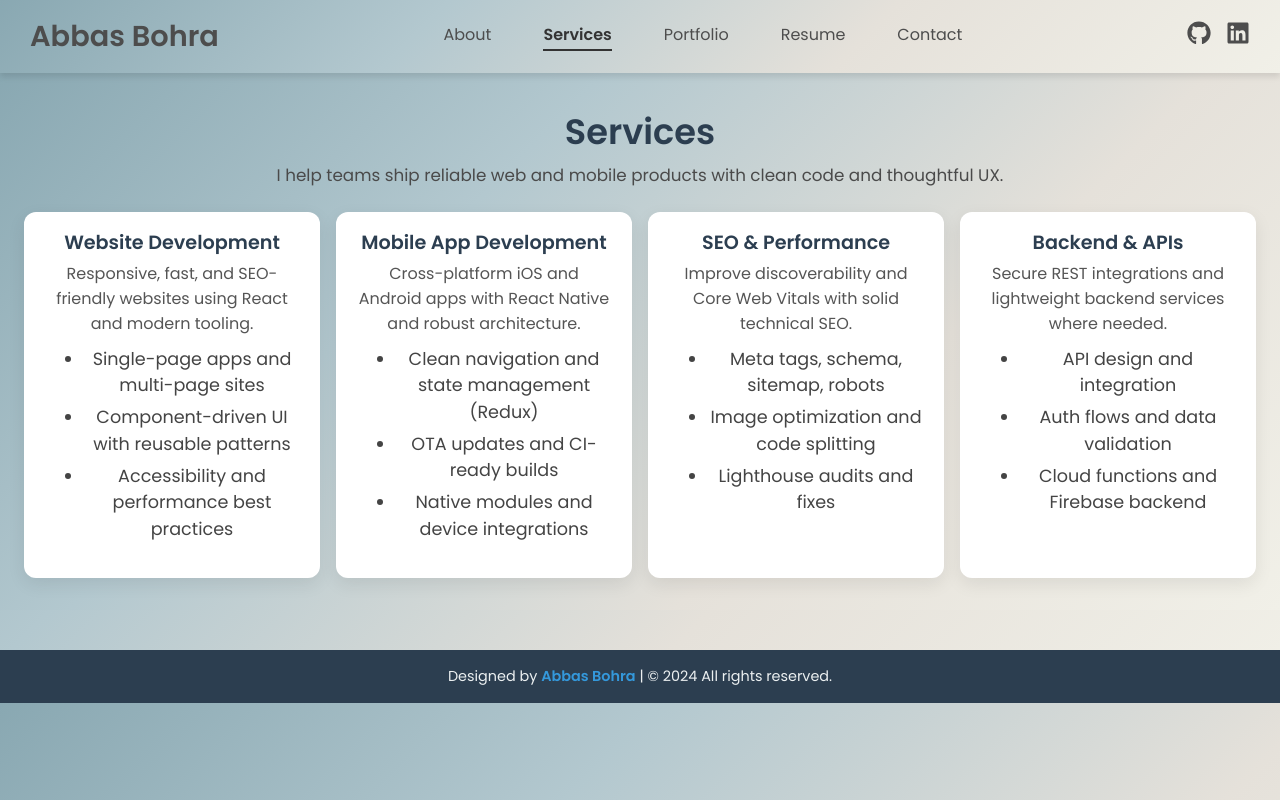
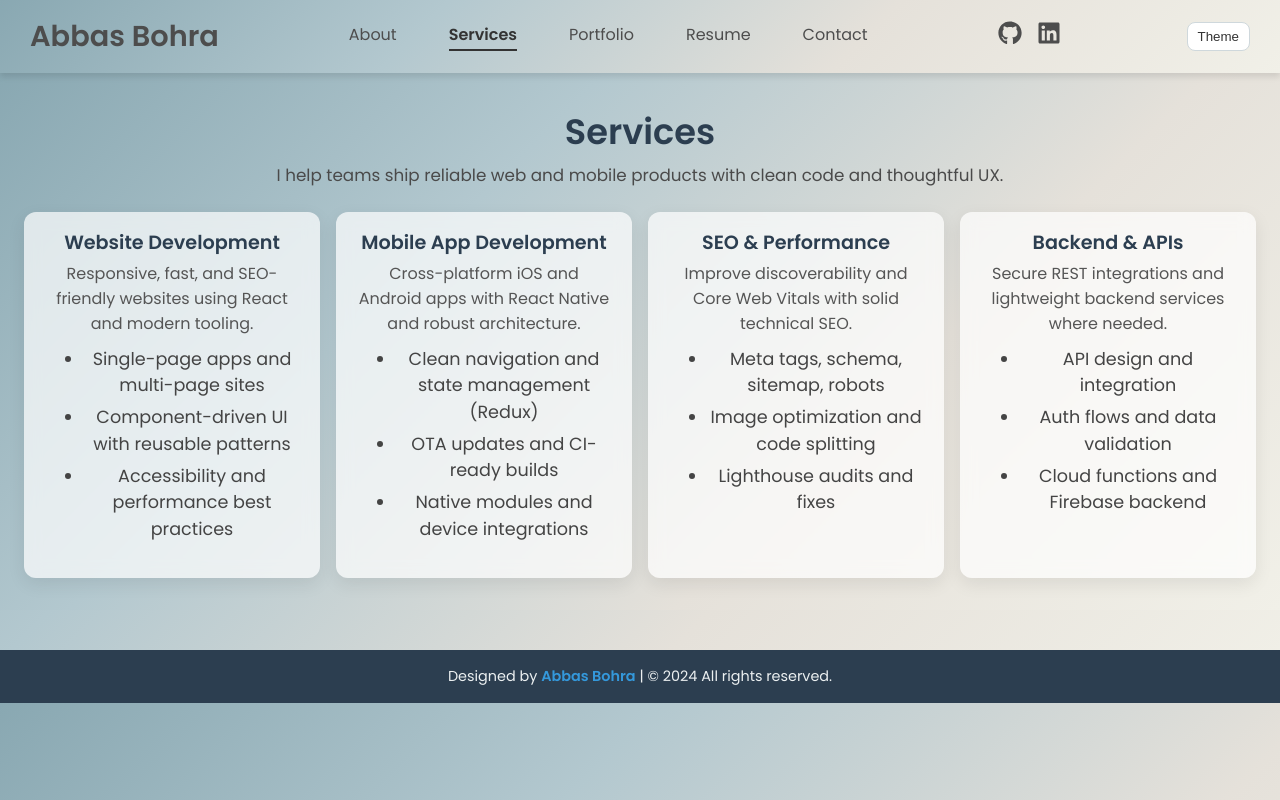
Before and after one commit to abbasbohra/potfolio, a React (Create React App) app: page /services in a window 1280 px wide. Built offline with nearby package versions, Linux system fonts and the light colour scheme.

Commit message:
new look

```diff
--- a/src/components/CssFile/Header.css
+++ b/src/components/CssFile/Header.css
@@ -29,6 +29,23 @@
   display: flex;
   align-items: center;
   justify-content: space-between;
+}
+
+.theme-toggle {
+  margin-left: 12px;
+  padding: 6px 10px;
+  border-radius: 8px;
+  border: 1px solid #cfd8dc;
+  background: #ffffff;
+  color: #333;
+  cursor: pointer;
+  transition: transform 200ms ease, box-shadow 200ms ease,
+    background-color 200ms ease;
+}
+
+.theme-toggle:hover {
+  transform: translateY(-1px);
+  box-shadow: 0 6px 14px rgba(0, 0, 0, 0.08);
 }
 
 /* Title styling */
--- a/src/components/CssFile/Protfolio.css
+++ b/src/components/CssFile/Protfolio.css
@@ -52,7 +52,8 @@
 .project-card {
   flex: 0 0 auto;
   width: 300px;
-  background: #fff;
+  background: rgba(255, 255, 255, 0.7);
+  backdrop-filter: blur(8px);
   border-radius: 10px;
   box-shadow: 0 4px 6px rgba(0, 0, 0, 0.1);
   padding: 1rem;
--- a/src/components/CssFile/Resume.css
+++ b/src/components/CssFile/Resume.css
@@ -103,7 +103,8 @@
 /* Left Column */
 .left-column {
   flex: 0.5;
-  background-color: rgba(255, 255, 255, 0.4);
+  background-color: rgba(255, 255, 255, 0.55);
+  backdrop-filter: blur(8px);
   padding: 1.5rem;
   border-radius: 10px;
   box-shadow: 0 4px 6px rgba(0, 0, 0, 0.1);
@@ -143,7 +144,8 @@
 /* Right Column */
 .right-column {
   flex: 2;
-  background-color: rgba(255, 255, 255, 0.25);
+  background-color: rgba(255, 255, 255, 0.45);
+  backdrop-filter: blur(8px);
   padding: 1.5rem;
   border-radius: 10px;
   box-shadow: 0 4px 6px rgba(0, 0, 0, 0.1);
--- a/src/components/CssFile/Services.css
+++ b/src/components/CssFile/Services.css
@@ -41,7 +41,8 @@
 }
 
 .service-card {
-  background: #ffffff;
+  background: rgba(255, 255, 255, 0.7);
+  backdrop-filter: blur(8px);
   border-radius: 12px;
   padding: 1rem 1.25rem;
   box-shadow: 0 6px 18px rgba(0, 0, 0, 0.08);
--- a/src/components/Header.js
+++ b/src/components/Header.js
@@ -4,7 +4,7 @@ import { FaGithub, FaLinkedin } from "react-icons/fa";
 import "./CssFile/Header.css";
 
 const Header = () => (
-  <header className="header-container">
+  <header className="header-container" data-role="app-header">
     <div className="header-content">
       <h1 className="header-title">Abbas Bohra</h1>
       <nav className="header-nav">
@@ -58,6 +58,20 @@ const Header = () => (
           <FaLinkedin />
         </a>
       </div>
+      <button
+        className="theme-toggle"
+        aria-label="Toggle theme"
+        onClick={() => {
+          const root = document.documentElement;
+          const isDark = root.getAttribute("data-theme") === "dark";
+          root.setAttribute("data-theme", isDark ? "light" : "dark");
+          try {
+            localStorage.setItem("theme", isDark ? "light" : "dark");
+          } catch {}
+        }}
+      >
+        Theme
+      </button>
     </div>
   </header>
 );
--- a/src/index.css
+++ b/src/index.css
@@ -13,6 +13,21 @@
   --shadow-md: 0 6px 14px rgba(0, 0, 0, 0.12);
   --shadow-lg: 0 10px 24px rgba(0, 0, 0, 0.14);
   --ease-standard: cubic-bezier(0.2, 0.6, 0.2, 1);
+}
+
+/* Dark Theme Tokens */
+[data-theme="dark"] {
+  --bg-gradient: linear-gradient(135deg, #0f172a, #111827, #0b1220, #0a0f1a);
+  --text-900: #f3f4f6;
+  --text-700: #e5e7eb;
+  --text-600: #d1d5db;
+  --text-500: #9ca3af;
+  --brand-500: #60a5fa;
+  --brand-400: #93c5fd;
+  --surface: rgba(17, 24, 39, 0.6);
+  --shadow-sm: 0 6px 10px rgba(0, 0, 0, 0.35);
+  --shadow-md: 0 10px 20px rgba(0, 0, 0, 0.45);
+  --shadow-lg: 0 14px 28px rgba(0, 0, 0, 0.5);
 }
 
 /* Global Styles */
--- a/src/index.js
+++ b/src/index.js
@@ -1,10 +1,17 @@
-import React from 'react';
-import ReactDOM from 'react-dom/client';
-import './index.css';
-import App from './App';
-import reportWebVitals from './reportWebVitals';
+import React from "react";
+import ReactDOM from "react-dom/client";
+import "./index.css";
+import App from "./App";
+import reportWebVitals from "./reportWebVitals";
 
-const root = ReactDOM.createRoot(document.getElementById('root'));
+const root = ReactDOM.createRoot(document.getElementById("root"));
+// Initialize theme from localStorage
+try {
+  const saved = localStorage.getItem("theme");
+  if (saved) {
+    document.documentElement.setAttribute("data-theme", saved);
+  }
+} catch {}
 root.render(
   <React.StrictMode>
     <App />
```
